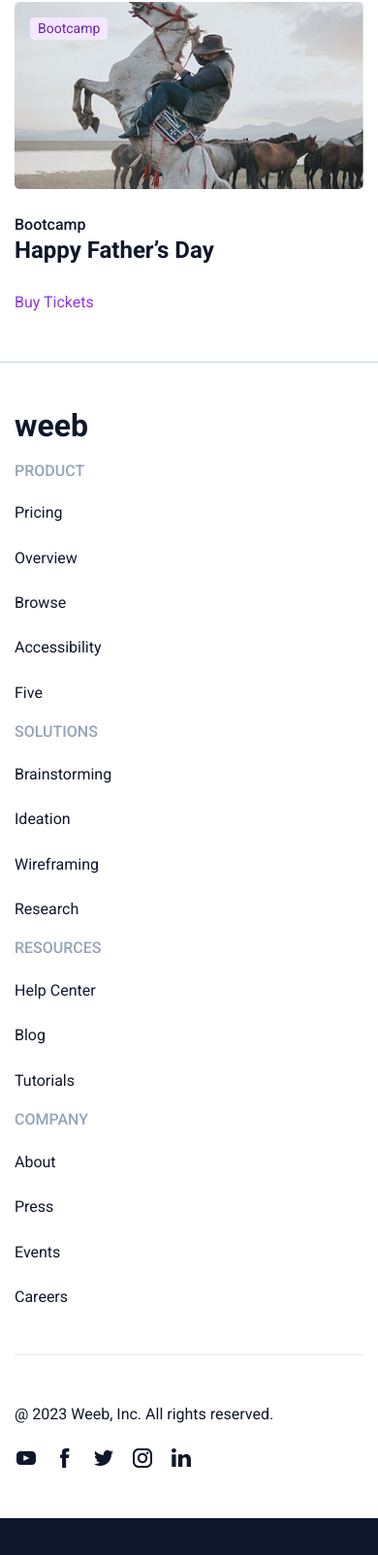
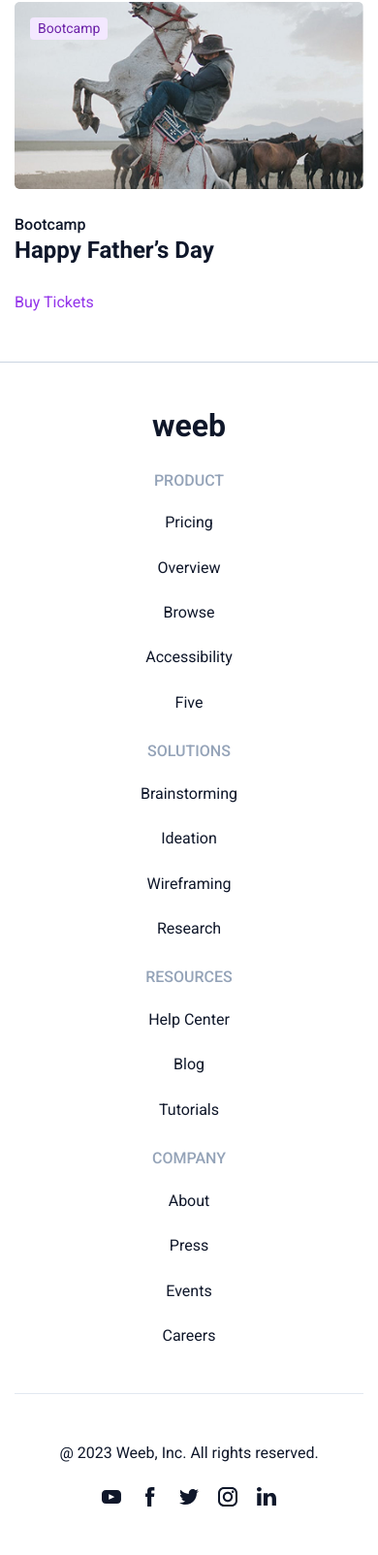
Before and after one commit to Vidiborets0012/weeb, a plain HTML site: page index.html in a window 390 px wide. Shown: the part 6267-7871 px from the top of the page at 97% size. Before the commit the page ends 7833 px from the top, so only its background shows below. Drawn offline with Linux system fonts and the light colour scheme.

Commit message:
adapt footer

```diff
--- a/css/style.css
+++ b/css/style.css
@@ -771,15 +771,14 @@ body {
   background-color: #fff;
   color: #0f172a;
 }
-.footer__container {
-}
+
 .footer__body {
   /* display: grid;
   grid-template-columns: repeat(auto-fit, minmax(200px, 1fr)); */
   display: flex;
   justify-content: space-between;
   flex-wrap: wrap;
-  gap: 20px 48px;
+  gap: 30px 48px;
   padding-block: 48px;
   border-bottom: 1px solid #e2e8f0;
 }
@@ -792,8 +791,6 @@ body {
   line-height: 1.1;
 }
 
-.footer__nav {
-}
 .nav-footer {
   flex-basis: 220px;
 }
@@ -816,9 +813,6 @@ body {
   line-height: 1.4;
 }
 
-.nav-footer__list {
-}
-
 .nav-footer__link {
   transition: text-decoration 0.3s;
 }
@@ -836,18 +830,27 @@ body {
   padding-block: 48px;
 }
 
-.footer__copy {
-}
 .footer__social {
   display: flex;
   align-items: center;
   gap: 16px;
 }
-.social {
+
+@media (max-width: 1279.98px) {
+  .footer__logo {
+    flex-basis: 100%;
+    text-align: center;
+  }
 }
-.social__item {
+
+@media (max-width: 520px) {
+  .nav-footer {
+    flex-basis: 100%;
+    text-align: center;
+  }
+
+  .footer__bottom {
+    flex-direction: column;
+    align-items: center;
+  }
 }
-.social__link {
-}
-.social__img {
-}
```
